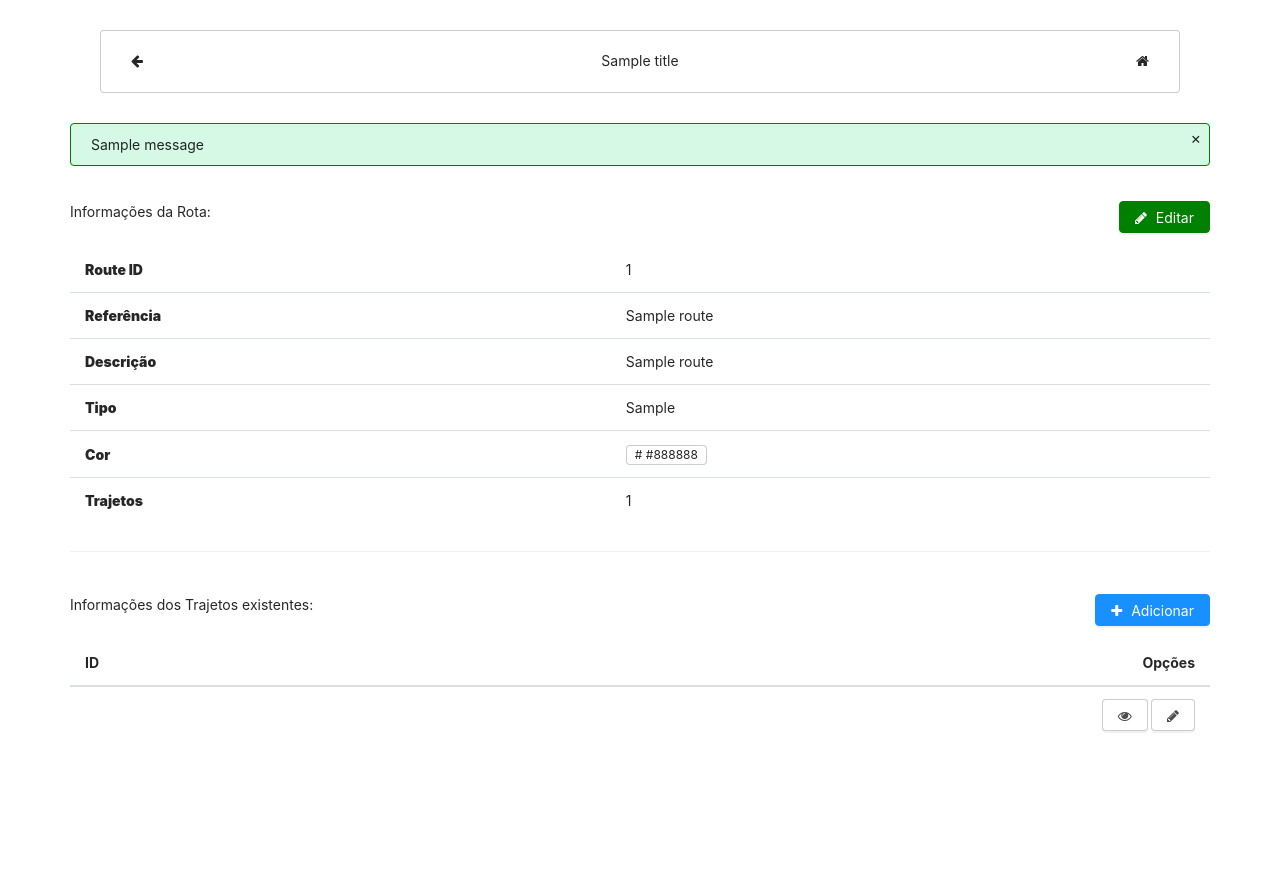
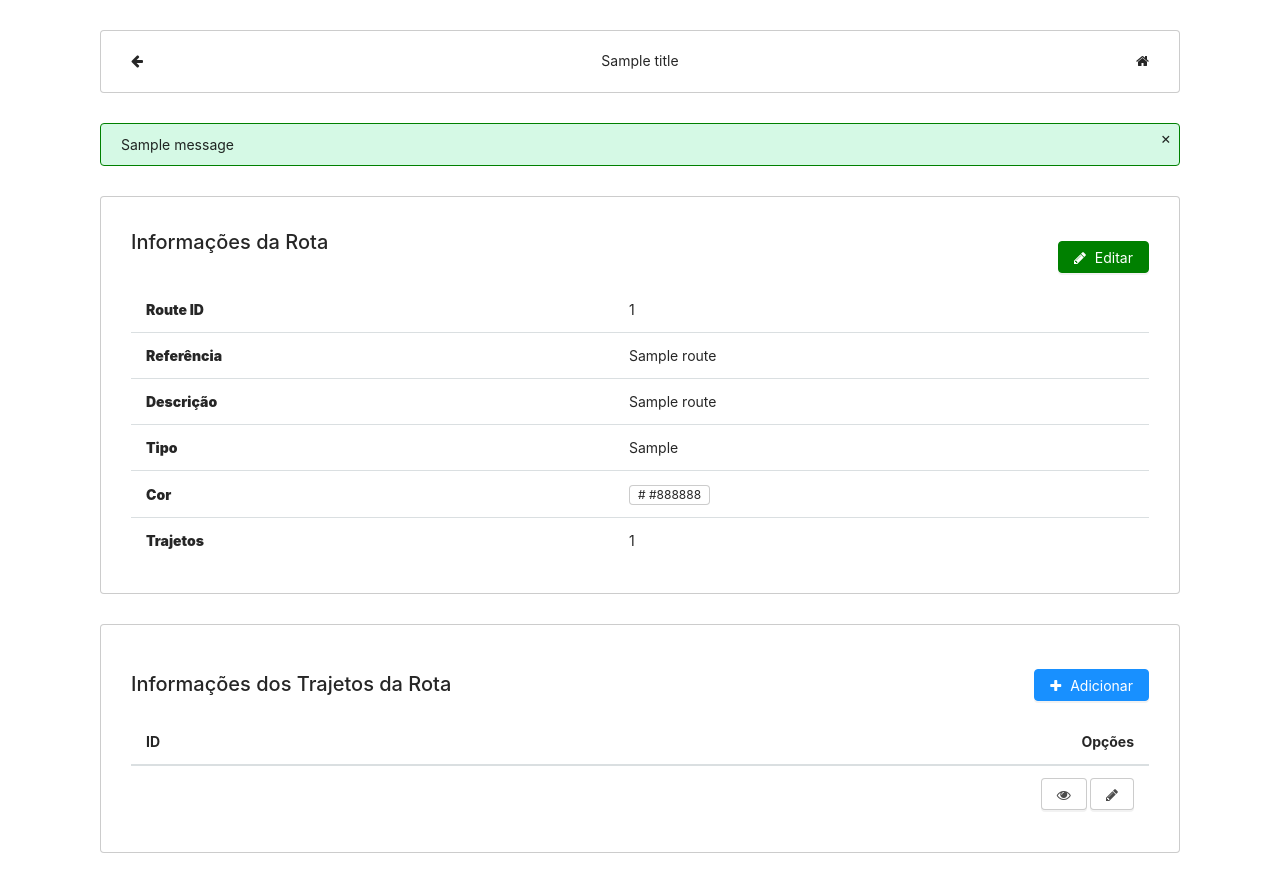
Before and after one commit to mateusolorenzatti/gtfs-farroupilha-manager, a Django app: template templates/routes/show/show_route.html in a window 1280 px wide. Shown: the part 50-933 px from the top of the page. Run offline with Django 3.2, Linux system fonts and the light colour scheme; the template is opened without the code that fills it: most values are stand-ins (such as "Sample title", 1, 10 or a date in 2020); one stand-in notice (Sample message) is shown; lists and menus that the app fills with data are empty; some libraries are stand-ins or nearby versions.

Commit message:
Adicionado as Paradas ao detalhe do Trajeto; Remodularizado os elementos em cards; Alterado a sidebar

```diff
--- a/templates/basic/partials/_alerts.html
+++ b/templates/basic/partials/_alerts.html
@@ -2,9 +2,9 @@
     {% for message in messages %}
 
     {% if message.tags == 'error' %}
-        <div class="alert alert-danger" role="alert">
+        <div class="alert alert-danger card" role="alert">
     {% else %}
-        <div class="alert alert-{{message.tags}}" role="alert">
+        <div class="alert alert-{{message.tags}} card" role="alert">
     {% endif %}
 
         <button class="close" data-dismiss="alert" type="button" aria-label="Close">
@@ -13,6 +13,5 @@
 
         {{ message }}
     </div>
-    <br/>
     {% endfor %}
 {% endif %}
--- a/templates/basic/partials/_sidebar.html
+++ b/templates/basic/partials/_sidebar.html
@@ -2,15 +2,22 @@
     <div class="sidebar-menu">
 
       {% if user.id %}
-      <h5 class="sidebar-title"> Acesso </h5>
+      <h5 class="sidebar-title"> Navegação </h5>
       <div class="sidebar-divider"></div>
-      <a href="/logout" class="sidebar-link">
-        <i class="fa fa-sign-out mr-2" aria-hidden="true"></i> &nbsp;
-        Logout
+      <a href="/dashboard" class="sidebar-link">
+        <i class="fa fa-home mr-2" aria-hidden="true"></i> &nbsp;
+        Dashboard
       </a>
-      <!-- <a href="#" class="sidebar-link">CLI commands</a> -->
 
-      {% else %}
+      <!-- <a href="/admin" class="sidebar-link">
+        <i class="fa fa-shield mr-2" aria-hidden="true"></i> &nbsp;
+        Admin Django
+      </a> -->
+      <br />
+
+      {% endif %}
+
+      {% if not user.id %}
       <h5 class="sidebar-title"> Acesso </h5>
       <div class="sidebar-divider"></div>
       <a href="/login" class="sidebar-link">
@@ -22,9 +29,10 @@
         <i class="fa fa-shield mr-2" aria-hidden="true"></i> &nbsp;
         Admin Django
       </a>
+      <br />
+
       {% endif %}
 
-      <br />
 
       <h5 class="sidebar-title">Sobre</h5>
       <div class="sidebar-divider"></div>
@@ -46,6 +54,17 @@
         <i class="fa fa-moon-o mr-2" aria-hidden="true"></i> &nbsp;
         Aternar Tema
       </a>
+      <br />
+
+      {% if user.id %}
+      <h5 class="sidebar-title"> Logout </h5>
+      <div class="sidebar-divider"></div>
+      <a href="/logout" class="sidebar-link">
+        <i class="fa fa-sign-out mr-2" aria-hidden="true"></i> &nbsp;
+        Sair
+      </a>
+      <!-- <a href="#" class="sidebar-link">CLI commands</a> -->
+      {% endif %}
 
     </div>
   </div>
--- a/templates/routes/routes.html
+++ b/templates/routes/routes.html
@@ -6,12 +6,14 @@
 
     {% include 'basic/partials/_header.html' %}
 
+    <div class="card">
         <div class="mt-5">
             <div class="content mw-full">
 
                 <form action="{% url 'routes:index' %}" method="GET" class="form-inline">
 
-                <input type="text" {% if query %} value="{{ query }}" {% endif %} class="form-control" placeholder="Filtrar" name="q" id="input">
+                    <input type="text" {% if query %} value="{{ query }}" {% endif %} class="form-control"
+                        placeholder="Filtrar" name="q" id="input">
 
                     <a class="btn float-right" onclick="document.getElementById('input').value=''">
                         <i class="fa fa-times-circle" aria-hidden="true"></i>
@@ -27,6 +29,7 @@
         {% include 'routes/partials/_table.html' %}
 
         {% include 'routes/partials/_pagination.html' %}
+    </div>
 
     <br>
     <br>
--- a/templates/routes/show/show_route.html
+++ b/templates/routes/show/show_route.html
@@ -8,8 +8,13 @@
 
     {% include 'basic/partials/_alerts.html' %}
 
+    <div class="card">
         <div class="row">
-        <div class="col-10"> <p> Informações da Rota: </p> </div>
+            <div class="col-10">
+                <h6 class="card-title">
+                    Informações da Rota
+                </h6>
+            </div>
 
             <div class="col-2 text-right">
                 <p>
@@ -21,13 +26,17 @@
         </div>
 
         {% include 'routes/show/_route_table.html' %}
+    </div>
 
-    <br>
-    <hr>
-    <br>
-
+    <div class="card">
         <div class="row">
-        <div class="col-10"> <p> <p> Informações dos Trajetos existentes: </p> </p> </div>
+            <div class="col-10">
+                <p>
+                    <h6 class="card-title">
+                        Informações dos Trajetos da Rota
+                    </h6>
+                </p>
+            </div>
 
             <div class="col-2 text-right">
                 <p>
@@ -38,7 +47,9 @@
             </div>
         </div>
 
+
         {% include 'trips/partials/_trip_table.html' %}
+    </div>
 
 </div>
 
--- a/templates/trips/partials/_trip_table.html
+++ b/templates/trips/partials/_trip_table.html
@@ -1,5 +1,5 @@
 
- {% if trips %}
+{% if trips %}
 
 <table class="table table-hover">
 
```
Also changed, not shown: templates/gtfs/dashboard.html (+6 -4 lines), templates/routes/edit/edit_route.html (+6 -1 lines), templates/stops/trip_partials/_stop_item.html (added, +7 -0 lines), templates/stops/trip_partials/_stop_table.html (added, +29 -0 lines), templates/trips/show/show_trip.html (+8 -0 lines). Lines whose indentation alone changed are shown as unchanged.
